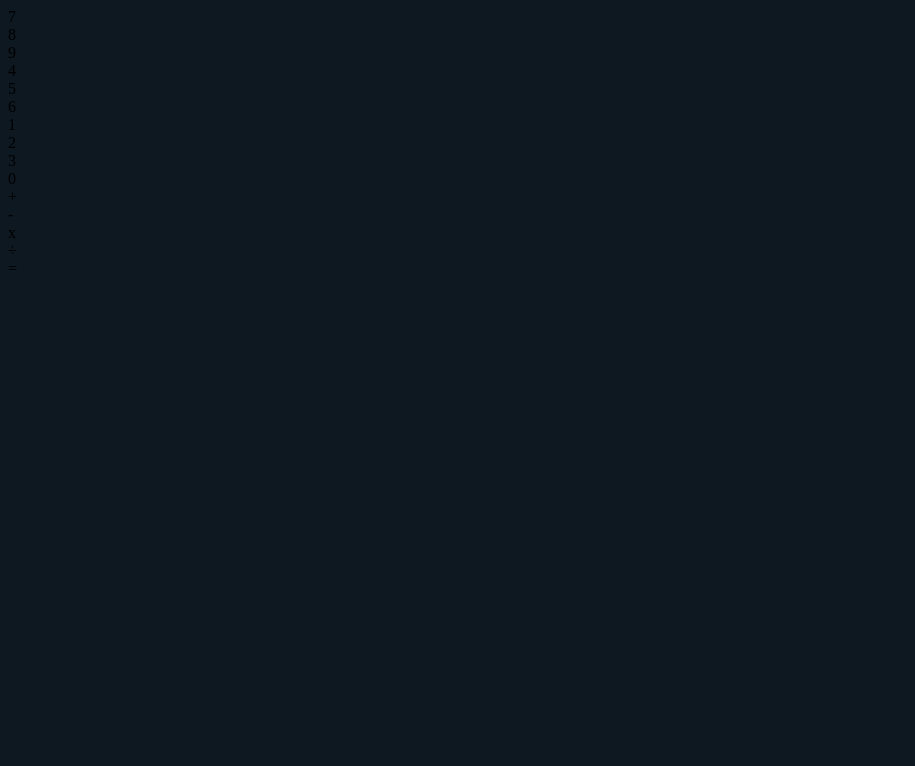
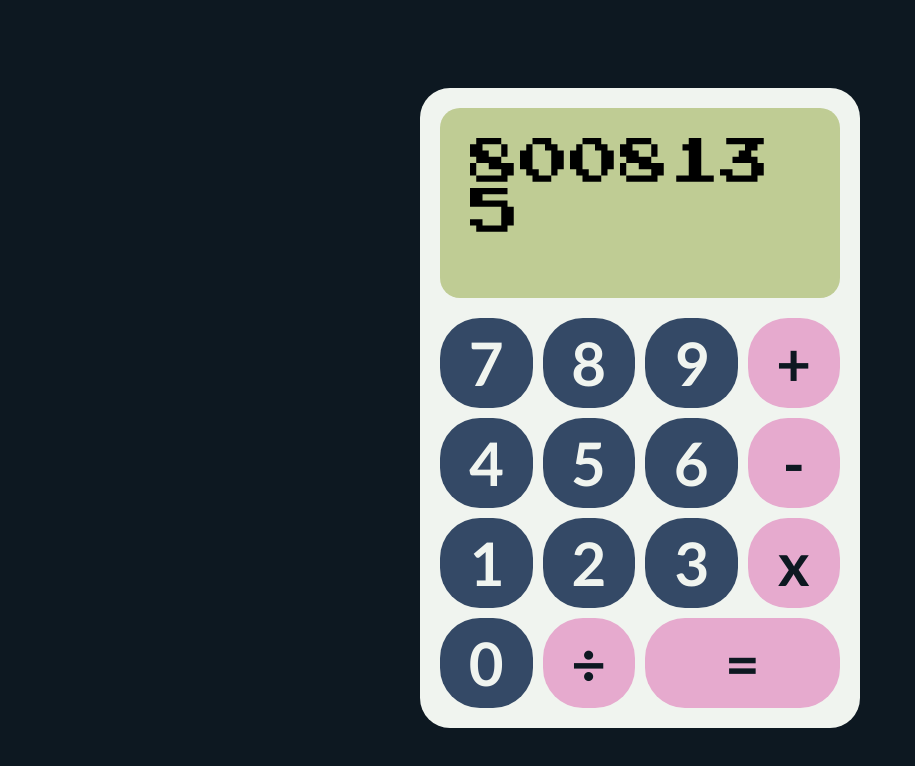
Before and after one commit to 3Dum/calculator, a plain HTML site: page index.html in a window 1280 px wide. Shown: the whole page, without its empty margins (0-915 px from the left). Drawn offline with Linux system fonts and the light colour scheme.

Commit message:
Basic UI styling

```diff
--- a/index.html
+++ b/index.html
@@ -7,29 +7,29 @@
   <title>Calculator</title>
   <link rel="stylesheet" href="./styles.css">
   <script src="./main.js" defer></script>
+  <link rel="preconnect" href="https://fonts.googleapis.com">
+  <link rel="preconnect" href="https://fonts.gstatic.com" crossorigin>
+  <link href="https://fonts.googleapis.com/css2?family=Lato:wght@700&family=Press+Start+2P&display=swap" rel="stylesheet">
 </head>
 <body>
   <div class="container">
-    <div class="screen"></div>
+    <div class="screen">8008135</div>
     <div class="buttons">
-      <div class="numbers">
-        <div id="7">7</div>
-        <div id="8">8</div>
-        <div id="9">9</div>
-        <div id="4">4</div>
-        <div id="5">5</div>
-        <div id="6">6</div>
-        <div id="1">1</div>
-        <div id="2">2</div>
-        <div id="3">3</div>
-        <div id="0">0</div>
-      </div>
-      <div class="operators">
-        <div id="+">+</div>
-        <div id="-">-</div>
-        <div id="x">x</div>
-        <div id="÷">÷</div>
-        <div id="=">=</div>
+      <button id="7" class=" num">7</button>
+      <button id="8" class="num">8</button>
+      <button id="9" class="num">9</button>
+      <button id="+" class="operator">+</button>
+      <button id="4" class="num">4</button>
+      <button id="5" class="num">5</button>
+      <button id="6" class="num">6</button>
+      <button id="-" class="operator">-</button>
+      <button id="1" class="num">1</button>
+      <button id="2" class="num">2</button>
+      <button id="3" class="num">3</button>
+      <button id="x" class="operator">x</button>
+      <button id="0" class="num">0</button>
+      <button id="÷" class="operator">÷</button>
+      <button id="equals" class="operator">=</button>
       </div>
     </div>
   </div>
--- a/styles.css
+++ b/styles.css
@@ -1,3 +1,57 @@
 body {
   background-color: #0D1821;
+  display: flex;
+  height: 100vh;
+  justify-content: center;
+  align-items: center;
+  font-family: 'Lato', sans-serif;
 }
+
+.container {
+  background-color: #F0F4EF;
+  display: flex;
+  flex-direction: column;
+  align-items: stretch;
+  height: 600px;
+  width: 400px;
+  border-radius: 30px;
+  padding: 20px;
+}
+
+.screen {
+  background-color: #BFCC94;
+  border-radius: 20px;
+  height: 130px;
+  justify-content: flex-start;
+  font-size: 50px;
+  font-family: 'Press Start 2P', cursive;
+  padding: 30px;
+  overflow-wrap: break-word;
+}
+
+.buttons {
+  padding-top: 20px;
+  display: grid;
+  grid-template-columns: repeat(4, 1fr);
+  gap: 10px;
+  flex-grow: 1;
+}
+
+.operator {
+  background-color: #E6AACE;
+  color: #0D1821;
+}
+
+#equals {
+  grid-column: 3 / span 2;
+}
+
+button {
+  all: unset;
+  background-color: #344966;
+  color: #F0F4EF;
+  border-radius: 40px;
+  text-align: center;
+  font-size: 60px;
+  cursor: pointer;
+}
```
